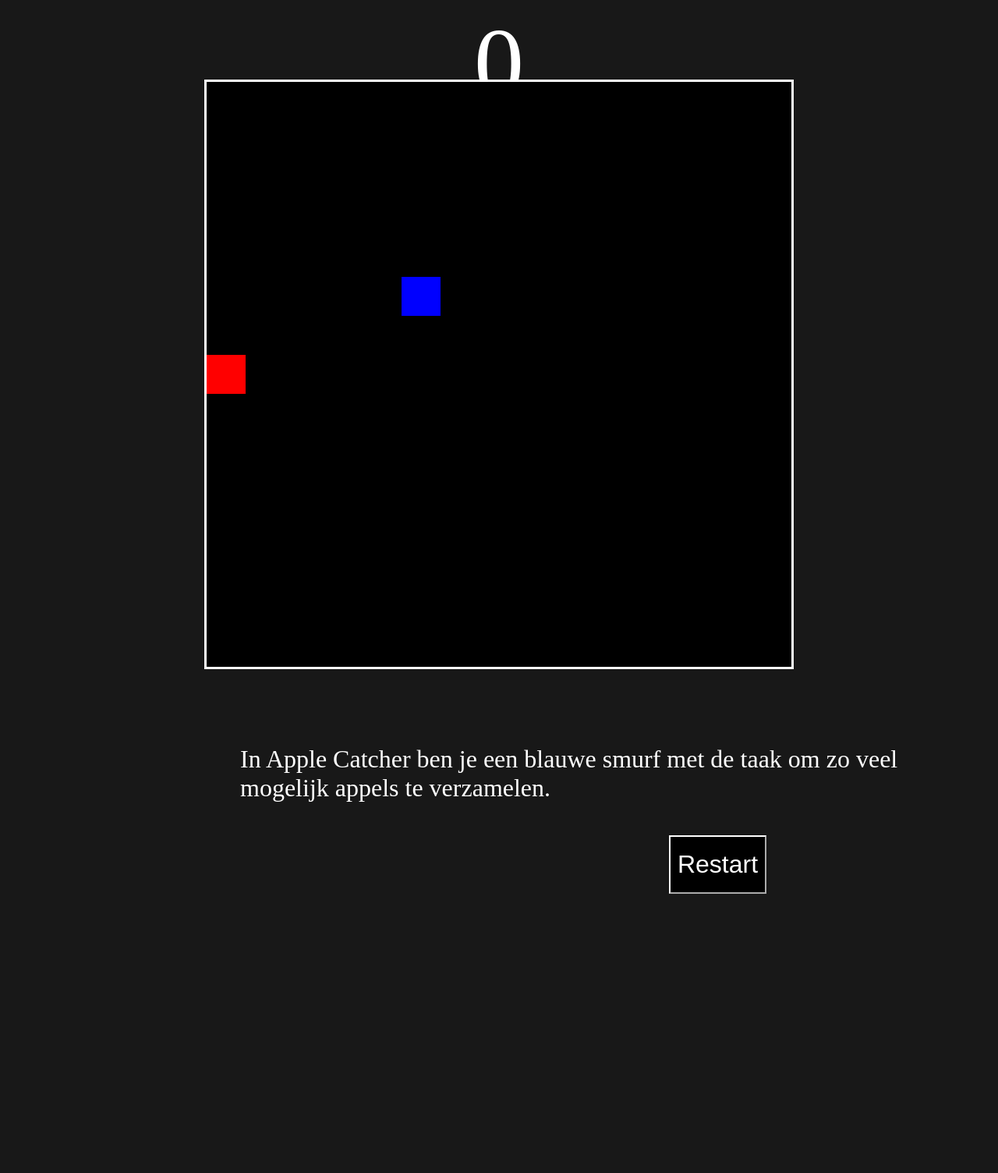
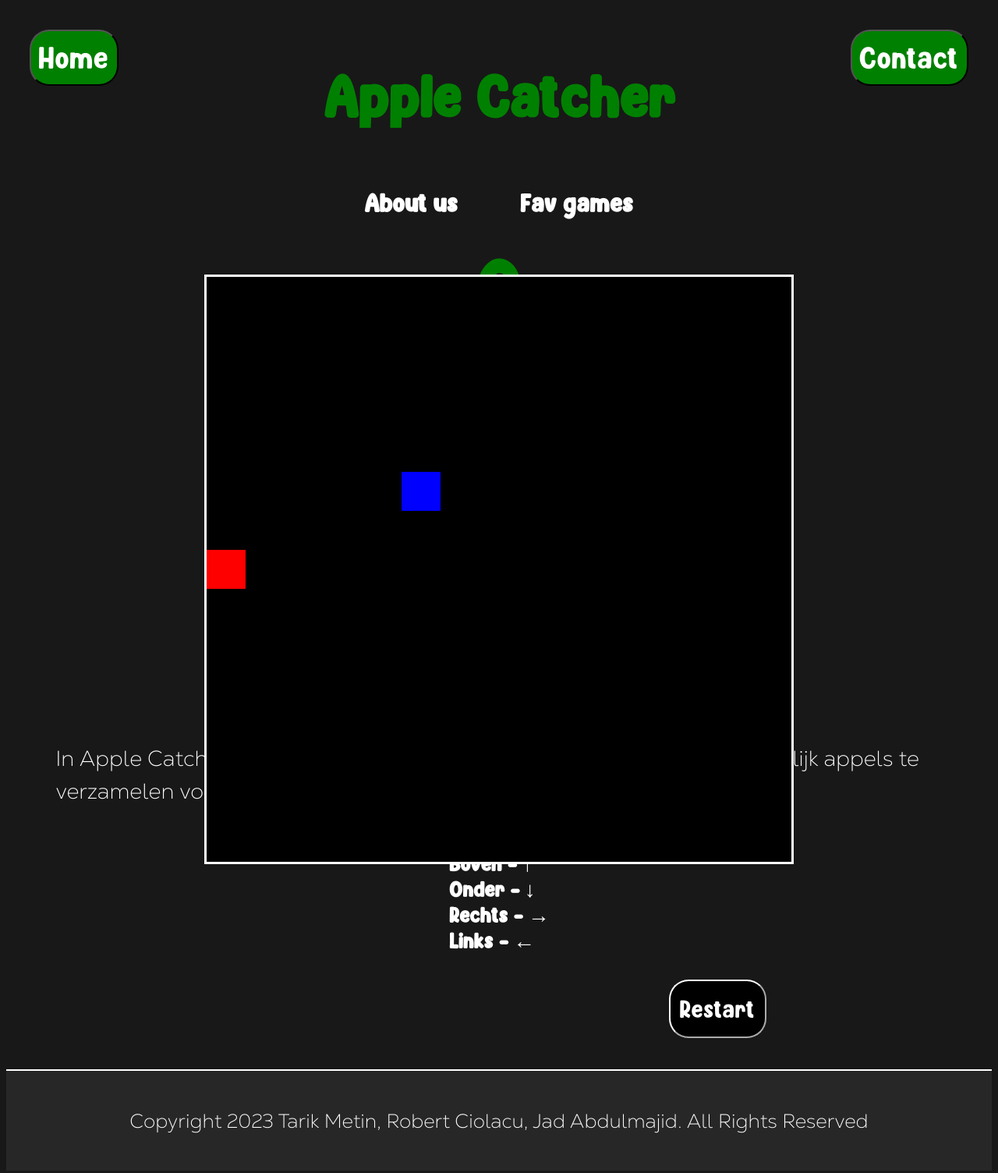
Before and after one commit to robertcio/Project-2-Javascript, a plain HTML site: page gamepage.html in a window 1280 px wide. Shown: the top 1504 px of the page at 78% size. Before the commit the page ends 1164 px from the top, so only its background shows below. Drawn offline with Linux system fonts and the light colour scheme.

Commit message:
Website en game

```diff
--- a/contact.css
+++ b/contact.css
@@ -59,7 +59,6 @@
     display: block;
     text-align: center;
     letter-spacing: 1px;
-    color: green;
     font-family: "milk_font";
     font-weight: bold;
     font-size: 70px;
@@ -77,6 +76,7 @@
     text-align: center;
     font-size: 25px;
     font-family: "nexa_font";
+    color: green;
   }
   h3 {
     display: block;
--- a/gamepage.html
+++ b/gamepage.html
@@ -9,15 +9,32 @@
     <link rel="stylesheet" href="gamestyle.css">
   </head>
   <body>
-
+    <header>
+      <a href="index.html"><button>Home</button></a>
+      <nav class="gamename">
+      <ul>
+      <li><a href="gamepage.html">Apple Catcher</a>
+      </li>
+      </nav><a href="contact.html"><button>Contact</button></a></header>
+      <div class="about_us">
+      <a href="AboutUsTarik.html">About us</a></h1>
+      <a href="FavGamesTarik.html">Fav games</a></h1>
+      </div>
     <div id="score">0</div>
 
         <canvas id="canvas"></canvas>
 
-        <p>In Apple Catcher ben je een blauwe smurf met de taak om zo veel mogelijk appels te verzamelen.
-
+        <p id="verhaal">In Apple Catcher ben je een blauwe smurf met de taak om zo veel mogelijk appels te verzamelen voor de grote Smurf Fest Soep!
         </p>
-
+       <h2> Controls <br>
+            Boven - ↑ <br>
+            Onder - ↓ <br>
+            Rechts - → <br>
+            Links - ←
+       </h2>
     <button class="restart" onClick="window.location.reload();">Restart</button>
+    <footer>
+      <p class="footertext">Copyright 2023 Tarik Metin, Robert Ciolacu, Jad Abdulmajid. All Rights Reserved</p>
+      </footer>
   </body>
 </html>
--- a/gamestyle.css
+++ b/gamestyle.css
@@ -1,7 +1,64 @@
-body {
+@font-face {
+    font-family: milk_font;
+    src: url(fonts/Milk\ Kids.ttf)
+}
+@font-face {
+   font-family: nexa_font;
+   src: url(fonts/NexaText-Trial-ExtraLight.ttf);
+}
+
+* {
+    color: white;
+    font-size: 1.2em;
+    font-family: "milk_font";
     background-color: rgb(24, 24, 24);
 }
-
+li, a {
+    font-weight: 1000;
+    text-decoration: none;
+    list-style: none;
+}
+header {
+    display: flex;
+    justify-content: space-between;
+    padding: 30px;
+    font-family: "milk_font";
+}
+button {
+    background-color: green;
+    padding: 10px;
+    border-radius: 25px;
+    cursor: pointer
+}
+button:hover {
+    background-color: lightgreen;
+}
+a:hover {
+    color: gray;
+}
+.aboutthedevs_nav li {
+    display: inline-block;
+    padding: 10px;
+}
+.gameinfo {
+    margin: 0px 690px;
+    font-size: 32px;
+}
+.gamename a {
+    color: green;
+    font-size: 1.6em;
+    text-align: center;
+}
+.gamename a:hover {
+    color: lightgreen;
+}
+.about_us {
+    display: flex;
+    justify-content: center;
+}
+.about_us a {
+    margin: 0px 40px;
+}
 canvas {
   position: absolute;
   left: 50%;
@@ -9,8 +66,8 @@ canvas {
   transform: translate(-50%, -50%);
   text-align: center;
   border: 3px solid white;
+  margin-top: 250px;
 }
-
 .restart {
   margin: 10px 850px;
   color: white;
@@ -20,26 +77,37 @@ canvas {
   width: 125px;
   height: 75px;
 }
-
 .restart:hover {
   color: black;
   background-color: white;
   cursor: pointer;
-
 }
-
 #score {
   display: flex;
   justify-content: center;
-    margin-bottom: 32px;
+  color: green;
+  font-size: 120px;
+  margin-top: 20px;
+}
+#verhaal {
+  margin: 40% 0 0 5%;
+  font-family: "nexa_font";
+}
+h2 {
+  margin-left: 45%;
+}
+footer {
+    display: flex;
+    flex-direction: column;
+    align-items: center;
+    background-color: #272727;
+    border-top: 2px solid #FFFFFF;
+    margin-top: 30px;
+  }
+  footer p{
     color: white;
-    font-size: 128px;
+    font-size: 25px;
+    padding: 20px 0px;
+    font-family: "nexa_font";
+    background-color: #272727;
   }
-
-p {
-    margin-top: 800px;
-    margin-left: 300px;
-    align-items: center;
-    font-size: 32px;
-    color: white;
-}
--- a/style.css
+++ b/style.css
@@ -85,8 +85,8 @@ a:hover {
     margin-left: auto;
     margin-right: auto;
     display: block;
-    width: 50%;
-    height: 40%;
+    width: 30%;
+    height: 500px;
     border-radius: 50px;
 }
 #welcome_text {
```
Also changed, not shown: AboutUsJad.html (+2 -2 lines), AboutUsRobert.html (+2 -2 lines), AboutUsTarik.html (+2 -2 lines), FavGamesJad.html (+2 -2 lines), FavGamesRobert.html (+2 -2 lines), FavGamesTarik.html (+2 -2 lines), contact.html (+5 -6 lines), index.html (+5 -5 lines), fonts/Milk Kids.ttf (added), fonts/NexaText-Trial-ExtraLight.ttf (added), pictures/apple-catcher.jpg (added), pictures/techniekcollegerotterdam.jpg (added). Lines whose indentation alone changed are shown as unchanged.
